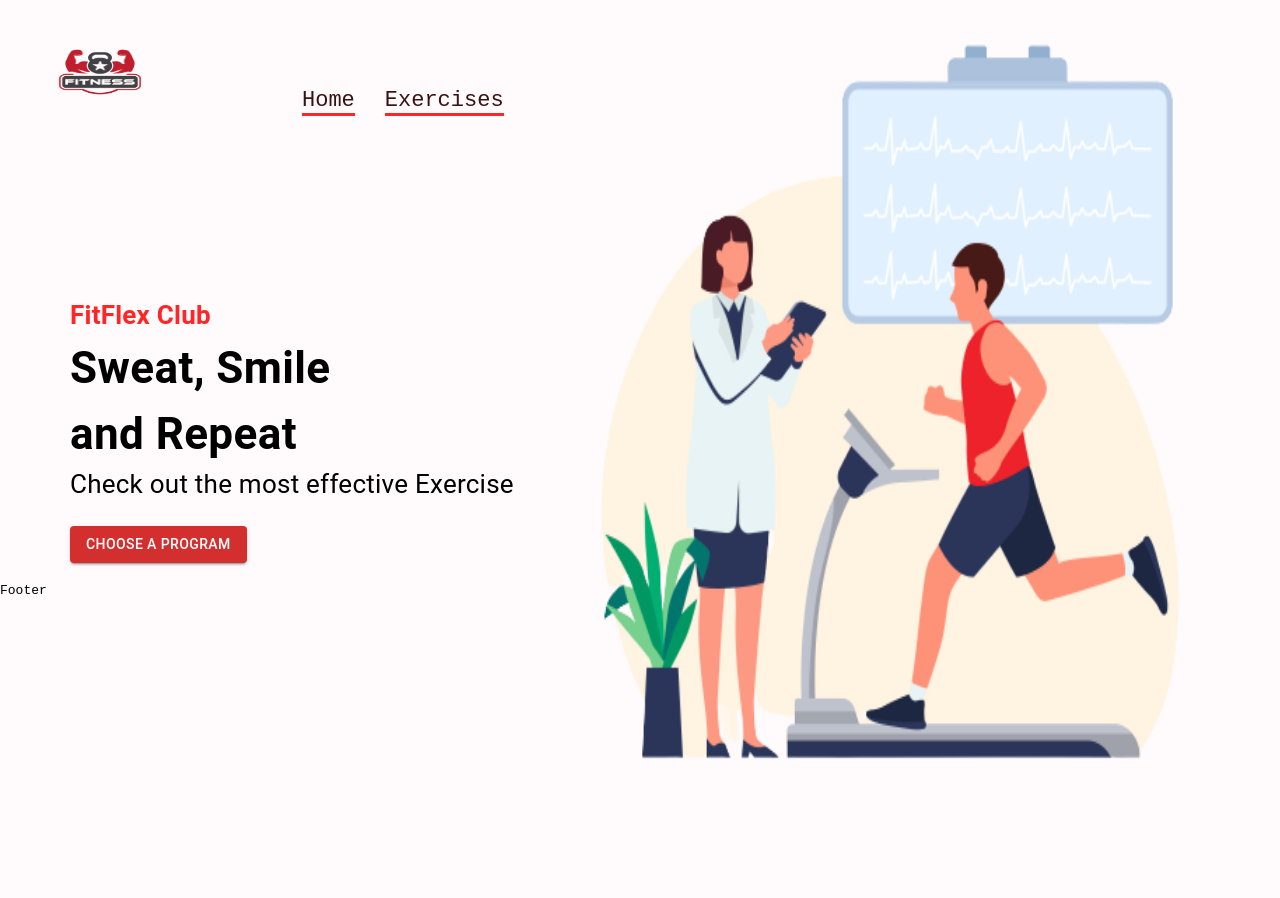
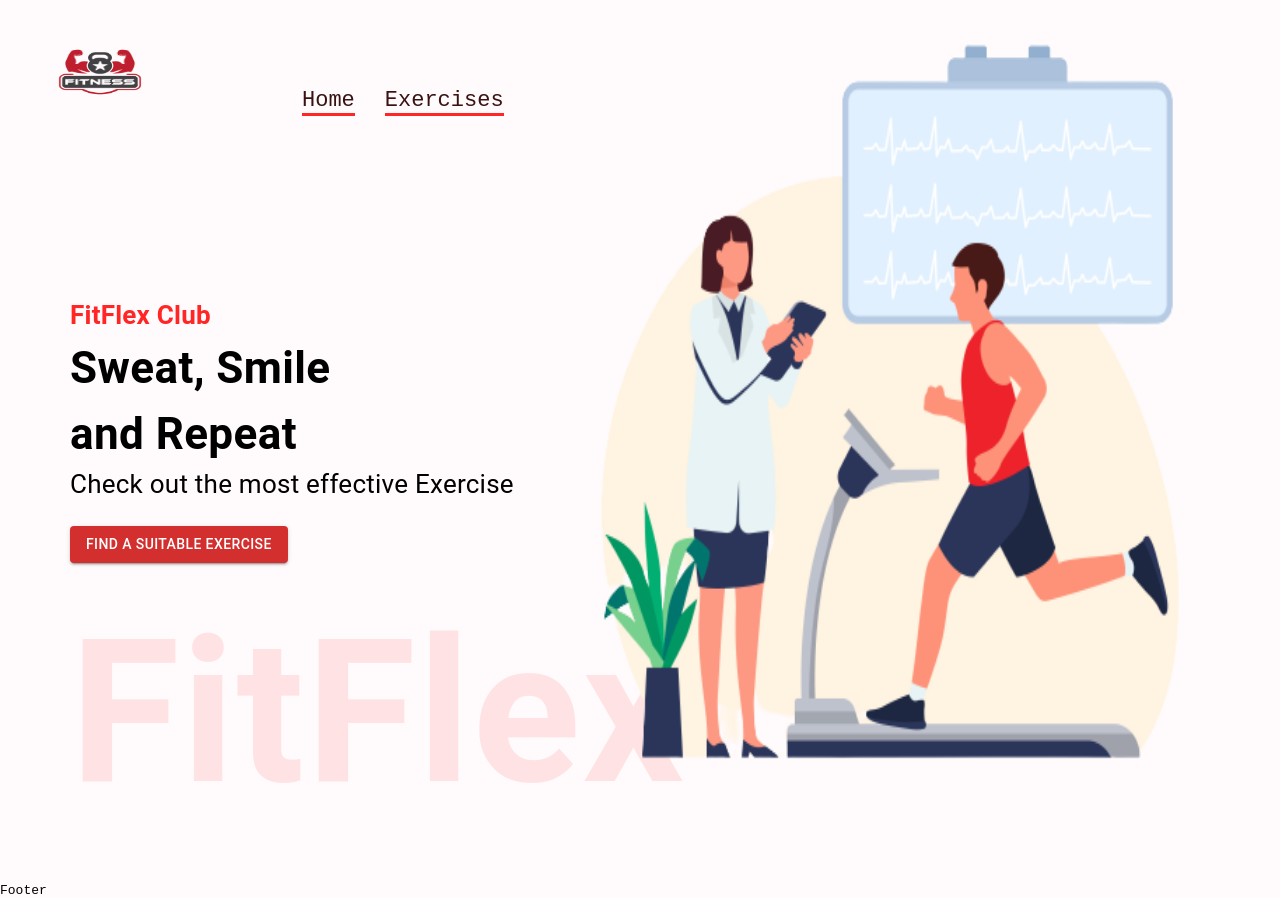
Before and after one commit to jrshittu/gym-app, a React (Create React App) app: page / in a window 1280 px wide. Before the commit the page ends 846 px from the top, so only its background shows below. Built offline with nearby package versions, Linux system fonts and the light colour scheme.

Commit message:
update the HeroBanner

```diff
--- a/src/components/HeroBanner.js
+++ b/src/components/HeroBanner.js
@@ -18,7 +18,15 @@ function HeroBanner() {
       <Typography lineHeight='35px' fontSize='26px' mb={3}>
         Check out the most effective Exercise
       </Typography>
-      <Button variant='contained' color='error' href='#exercises'>Choose a Program</Button>
+      <Button variant='contained' color='error' href='#exercises'>Find a suitable Exercise</Button>
+      <Typography
+         fontWeight={600} color='#ff2625' fontSize='200px'
+         sx={{opacity: 0.1, display: { lg: "block", xs:"none"}
+
+        }}
+      >
+        FitFlex
+      </Typography>
       <img src={banner} alt='banner' className='hero-banner-img'/>
     </Box>
   )
```
